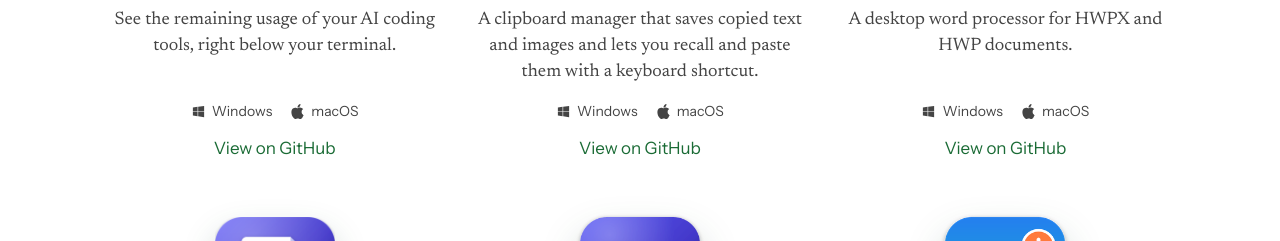
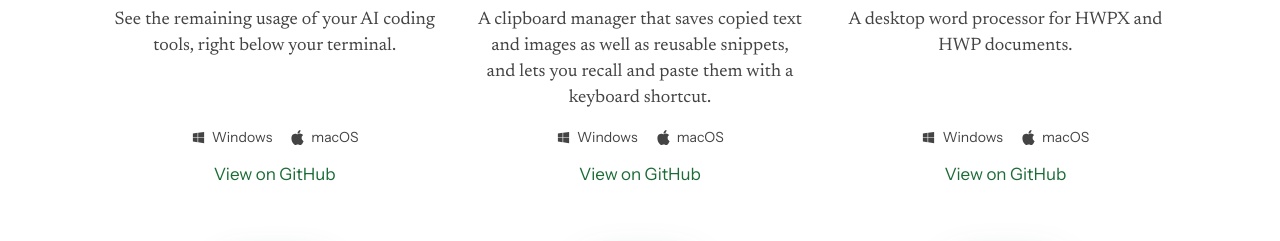
Before and after one commit to chojema/AppPark, a plain HTML site: page index.html in a window 1280 px wide. Shown: the part 481-722 px from the top of the page. Drawn offline with Linux system fonts and the light colour scheme; a web font is replaced by a local one.

Commit message:
Mention snippet saving in Chojema CopyKeep card

```diff
--- a/index.html
+++ b/index.html
@@ -129,7 +129,7 @@
       <section class="app">
         <img src="assets/chojema-copykeep.svg?v=rounded-1" alt="" width="256" height="256">
         <h2 lang="en">Chojema CopyKeep</h2>
-        <p data-i18n="copyKeepLine">텍스트와 이미지의 복사 기록을 저장하고, 단축키로 불러와 붙여넣는 클립보드 관리 앱입니다.</p>
+        <p data-i18n="copyKeepLine">텍스트·이미지 복사 기록과 상용구를 저장하고, 단축키로 불러와 붙여넣는 클립보드 관리 앱입니다.</p>
         <ul class="platforms" lang="en" aria-label="지원 환경" data-i18n-label="platformsLabel">
           <li><svg viewBox="0 0 24 24" aria-hidden="true"><path d="M3 5.5 10.5 4.4v7.1H3zM11.5 4.3 21 3v8.5h-9.5zM3 12.5h7.5v7.1L3 18.5zM11.5 12.5H21V21l-9.5-1.3z"/></svg>Windows</li>
           <li><svg viewBox="0 0 24 24" aria-hidden="true"><path d="M12.152 6.896c-.948 0-2.415-1.078-3.96-1.04-2.04.027-3.91 1.183-4.961 3.014-2.117 3.675-.546 9.103 1.519 12.09 1.013 1.454 2.208 3.09 3.792 3.039 1.52-.065 2.09-.987 3.935-.987 1.831 0 2.35.987 3.96.948 1.637-.026 2.676-1.48 3.676-2.948 1.156-1.688 1.636-3.325 1.662-3.415-.039-.013-3.182-1.221-3.22-4.857-.026-3.04 2.48-4.494 2.597-4.559-1.429-2.09-3.623-2.324-4.39-2.376-2-.156-3.675 1.09-4.61 1.09zM15.53 3.83c.843-1.012 1.4-2.427 1.245-3.83-1.207.052-2.662.805-3.532 1.818-.78.896-1.454 2.338-1.273 3.714 1.338.104 2.715-.688 3.559-1.701"/></svg>macOS</li>
@@ -262,6 +262,6 @@
     </nav>
     <p class="copyright">© <span id="copyright-year">2026</span> Chulwoo Park</p>
   </footer>
-  <script src="script.js?v=pdflock-1"></script>
+  <script src="script.js?v=copykeep-1"></script>
 </body>
 </html>
--- a/script.js
+++ b/script.js
@@ -18,7 +18,7 @@
       moreShare: "더보기",
       platformsLabel: "지원 환경",
       widgetLine: "AI 코딩 도구의 남은 사용량을 터미널 바로 아래에서 확인합니다.",
-      copyKeepLine: "텍스트와 이미지의 복사 기록을 저장하고, 단축키로 불러와 붙여넣는 클립보드 관리 앱입니다.",
+      copyKeepLine: "텍스트·이미지 복사 기록과 상용구를 저장하고, 단축키로 불러와 붙여넣는 클립보드 관리 앱입니다.",
       doorooLine: "HWPX와 HWP 문서를 위한 데스크톱 워드 프로세서입니다.",
       editorLine: "Markdown과 HTML을 보이는 그대로 편집하고, TXT, JSON, SVG 등도 다루는 텍스트 편집기입니다.",
       fileDeskLine: "로컬 폴더와 FTP·FTPS·SFTP 서버의 파일을 좌우 2패널에서 다루는 데스크톱 파일 관리자입니다.",
@@ -44,7 +44,7 @@
       moreShare: "More",
       platformsLabel: "Available on",
       widgetLine: "See the remaining usage of your AI coding tools, right below your terminal.",
-      copyKeepLine: "A clipboard manager that saves copied text and images and lets you recall and paste them with a keyboard shortcut.",
+      copyKeepLine: "A clipboard manager that saves copied text and images as well as reusable snippets, and lets you recall and paste them with a keyboard shortcut.",
       doorooLine: "A desktop word processor for HWPX and HWP documents.",
       editorLine: "A text editor that lets you edit Markdown and HTML as they appear, and also handles TXT, JSON, SVG, and more.",
       fileDeskLine: "A two-pane desktop file manager for local folders and FTP, FTPS, and SFTP servers.",
```
